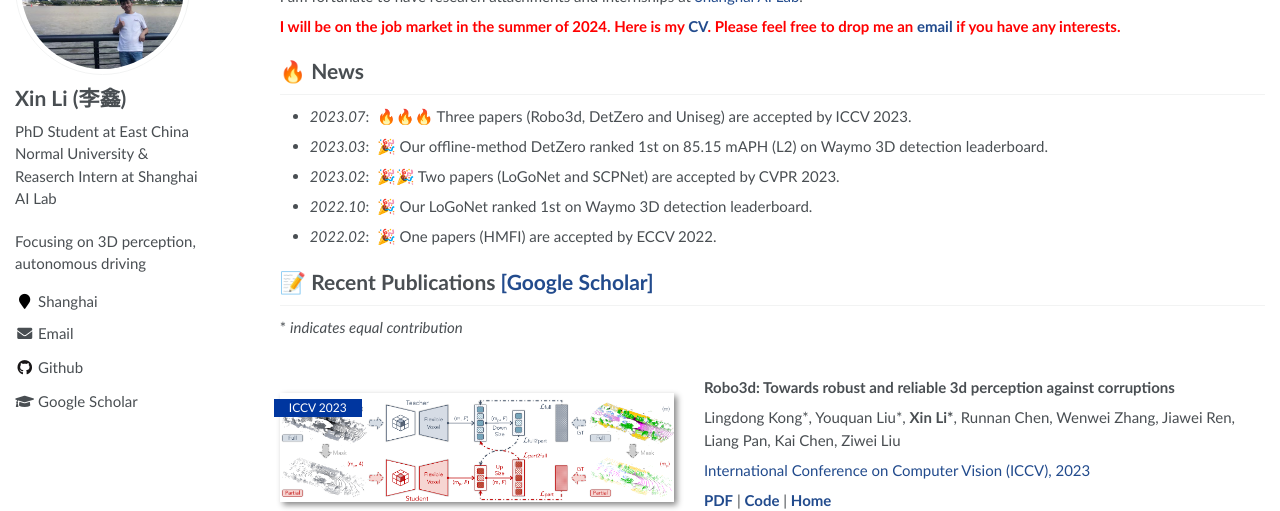
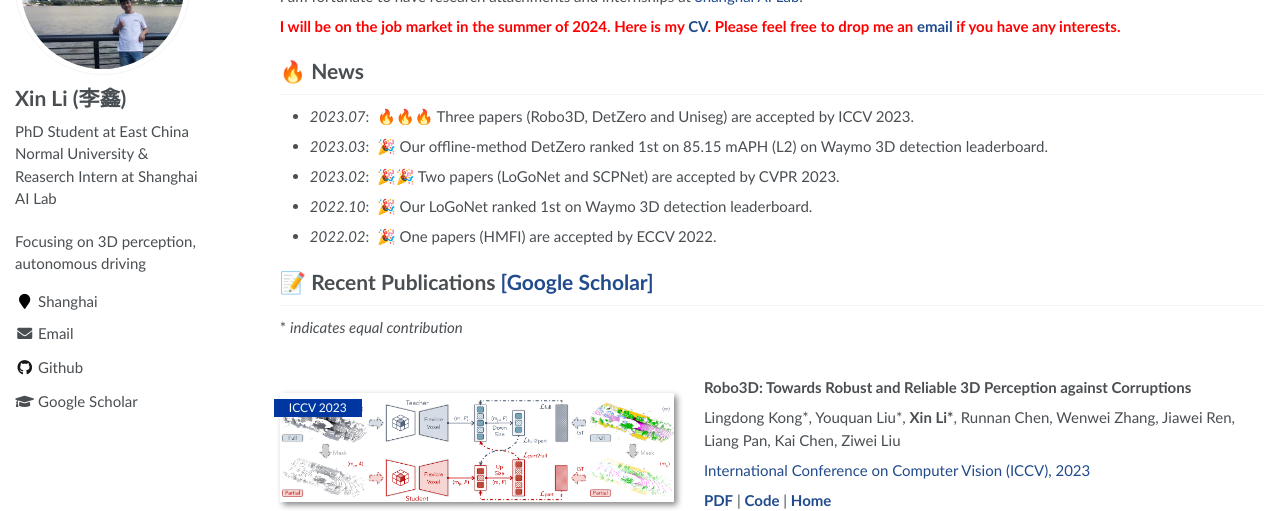
Before and after one commit to sankin97/sankin97.github.io, a Jekyll site: the page built from _pages/about.md, in a window 1280 px wide and 900 px high. Shown: the part 191-702 px from the top of the window. Built offline with Jekyll 4.4.1, drawn with Linux system fonts in a browser that asks for light colours.

Commit message:
update 202307

```diff
--- a/_pages/about.md
+++ b/_pages/about.md
@@ -25,7 +25,7 @@ I am fortunate to have research attachments and internships at [Shanghai AI Lab]
 <!-- Here is my <a href="works/lixin_cv.pdf">CV</a> -->
 
 # 🔥 News
-- *2023.07*: &nbsp;🔥🔥🔥 Three papers (Robo3d, DetZero and Uniseg) are accepted by ICCV 2023.
+- *2023.07*: &nbsp;🔥🔥🔥 Three papers (Robo3D, DetZero and Uniseg) are accepted by ICCV 2023.
 - *2023.03*: &nbsp;🎉 Our offline-method DetZero ranked 1st on 85.15 mAPH (L2) on Waymo 3D detection leaderboard.
 - *2023.02*: &nbsp;🎉🎉 Two papers (LoGoNet and SCPNet) are accepted by CVPR 2023.
 - *2022.10*: &nbsp;🎉 Our LoGoNet ranked 1st on Waymo 3D detection leaderboard.
@@ -36,7 +36,7 @@ I am fortunate to have research attachments and internships at [Shanghai AI Lab]
 <div class='paper-box'><div class='paper-box-image'><div><div class="badge">ICCV 2023</div><img src='images/paper/robo3d.png' alt="sym" width="100%"></div></div>
 <div class='paper-box-text' markdown="1">
 
-**Robo3d: Towards robust and reliable 3d perception against corruptions**
+**Robo3D: Towards Robust and Reliable 3D Perception against Corruptions**
 
 Lingdong Kong\*, Youquan Liu\*, **Xin Li\***, Runnan Chen, Wenwei Zhang, Jiawei Ren, Liang Pan, Kai Chen, Ziwei Liu
 
```
